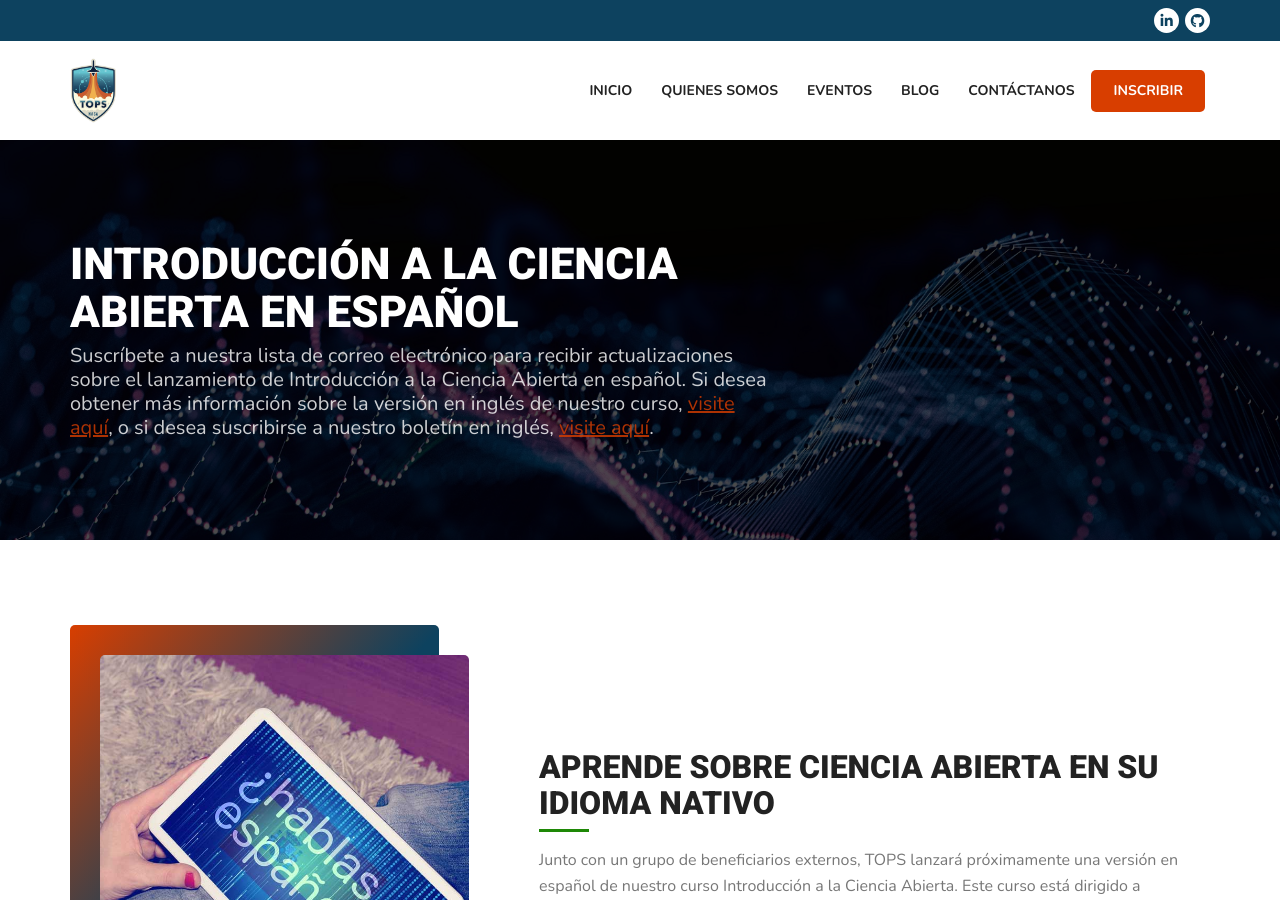
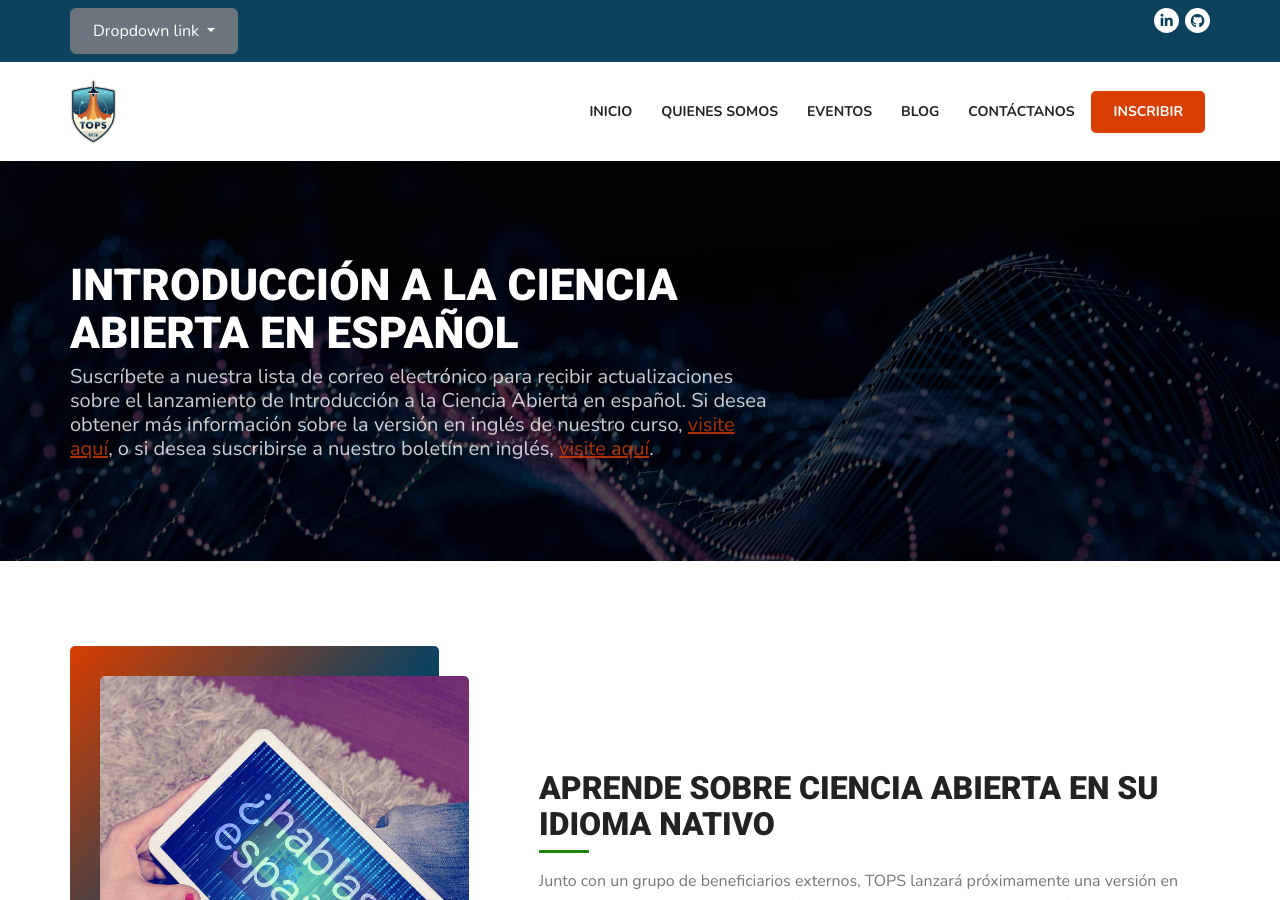
Before and after one commit to bressler1995/TOPS-Website-Front-End, a Jekyll site: the page built from pages/os101spanish.md, in a window 1280 px wide and 900 px high. Built offline with Jekyll 4.4.1, drawn with Linux system fonts in a browser that asks for light colours; a script that is not in the unit is left out.

Commit message:
Start adding a dropdown to topbar for Spanish / English toggle

```diff
--- a/_layouts/spanish.html
+++ b/_layouts/spanish.html
@@ -36,7 +36,19 @@
     <div class="top_bar" id="top_bar">
         <div class="container tops_container">
             <div class="row">
-                <div class="col-6"></div>
+                <div class="col-6">
+                  <div class="dropdown">
+                    <a class="btn btn-secondary dropdown-toggle" href="#" role="button" data-bs-toggle="dropdown" aria-expanded="false">
+                      Dropdown link
+                    </a>
+
+                    <ul class="dropdown-menu">
+                      <li><a class="dropdown-item" href="#">Action</a></li>
+                      <li><a class="dropdown-item" href="#">Another action</a></li>
+                      <li><a class="dropdown-item" href="#">Something else here</a></li>
+                    </ul>
+                  </div>
+                </div>
                 <div class="col-6 social_icons">
                     <div class="sicon_container d-flex flex-row flex-wrap justify-content-end">
                         {% if site.social.linkedin %}
```
